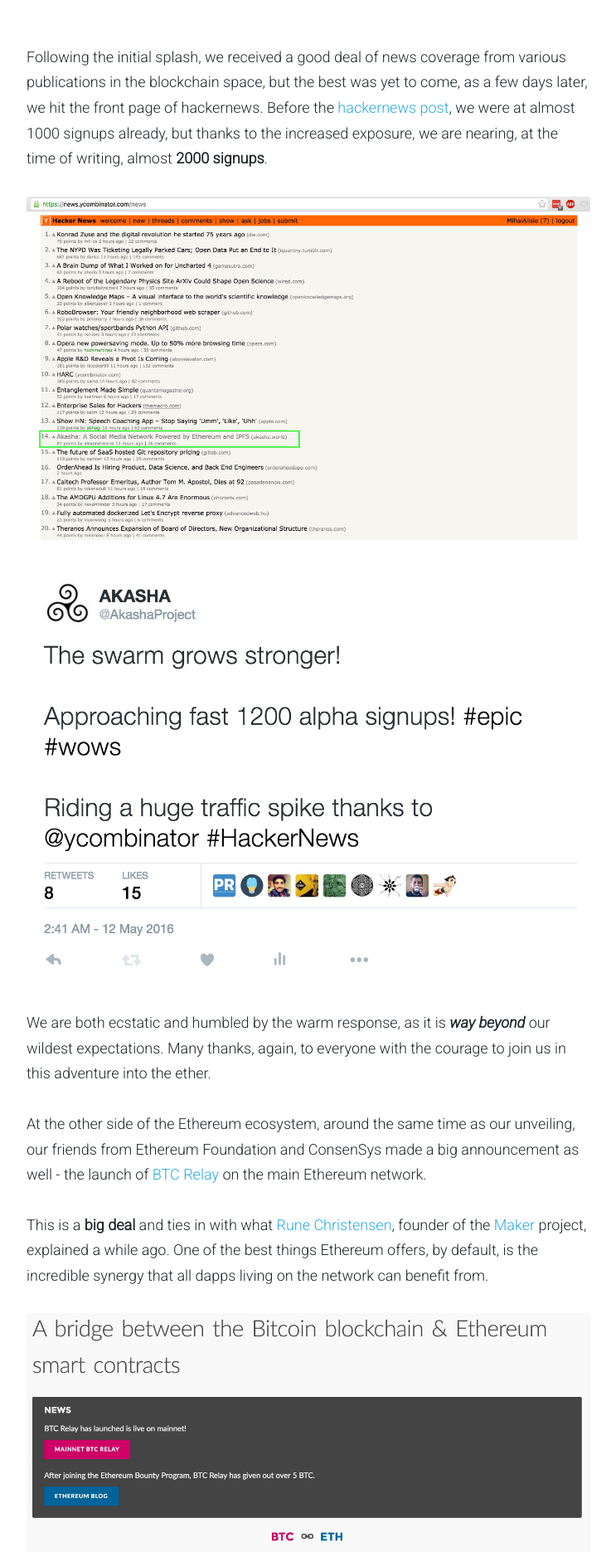
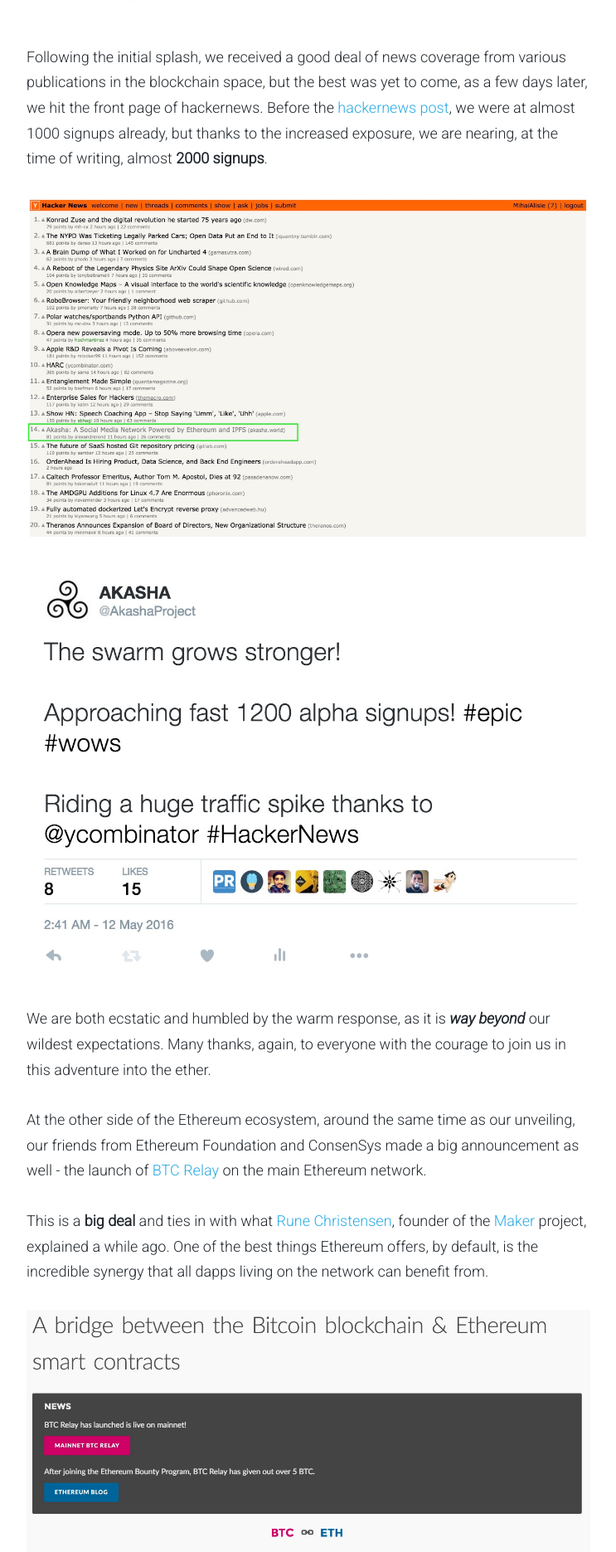
Before and after one commit to AKASHAorg/blog.akasha.world, a Jekyll site: the page built from _posts/2016-05-26-update-highlights-and-interesting-developments.md, in a window 1280 px wide. Shown: the part 1310-3181 px from the top of the page at 83% size, without its empty margins (268-1011 px from the left). Built offline with Jekyll 4.4.1, drawn with Linux system fonts in a browser that asks for light colours; comment, search, counter and statistics services are not loaded.

Commit message:
Update 2016-05-26-update-highlights-and-interesting-developments.md

```diff
--- a/_posts/2016-05-26-update-highlights-and-interesting-developments.md
+++ b/_posts/2016-05-26-update-highlights-and-interesting-developments.md
@@ -15,7 +15,7 @@ Many things have happened since we unveiled [AKASHA](http://akasha.world/){:targ
 
 Following the initial splash, we received a good deal of news coverage from various publications in the blockchain space, but the best was yet to come, as a few days later, we hit the front page of hackernews. Before the [hackernews post](https://news.ycombinator.com/item?id=11678810){:target="_blank"}, we were at almost 1000 signups already, but thanks to the increased exposure, we are nearing, at the time of writing, almost **2000 signups**.
 
-![Hackernews Frontpage]({{ site.baseurl }}/content/images/hackernews-frontpage.jpg)
+![Hackernews Frontpage]({{ site.baseurl }}/content/images/hackernews-frontpage2.jpg)
 
 ![Hackernews Tweet]({{ site.baseurl }}/content/images/hackernews-tweet.jpg)
 
```
